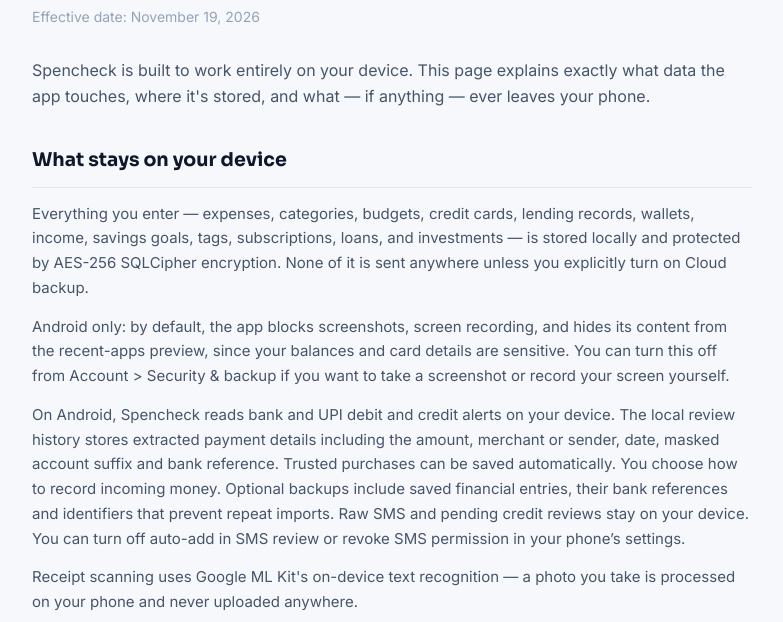
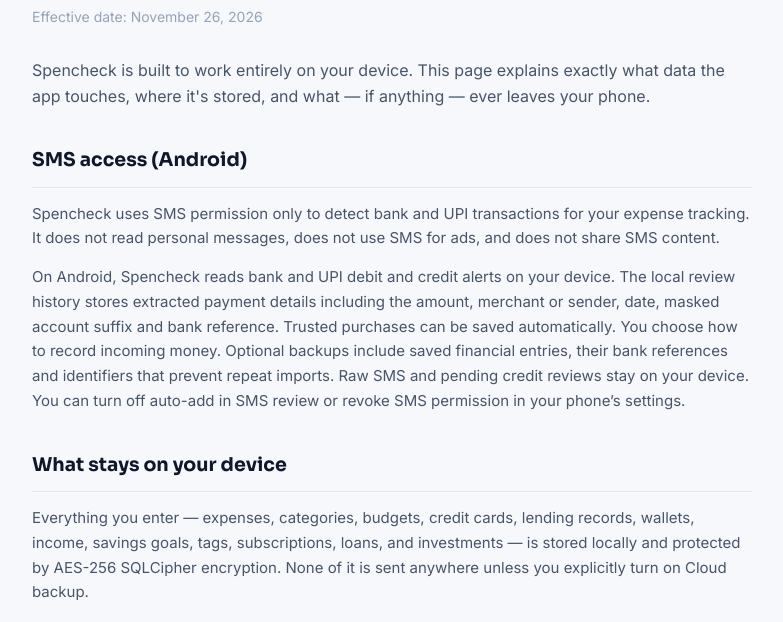
Before and after one commit to GokulNarayana-30/spencheck-website, a plain HTML site: page privacy-policy.html in a window 1280 px wide. Shown: the part 173-795 px from the top of the page, without its empty margins (248-1031 px from the left). Drawn offline with Linux system fonts and the light colour scheme.

Commit message:
Privacy policy: add SMS access section and purpose statement
Dedicated 'SMS access (Android)' heading and purpose sentence; effective
date updated to 2026-11-26.

Co-Authored-By: Claude Sonnet 5.5 <noreply@anthropic.com>

```diff
--- a/privacy-policy.html
+++ b/privacy-policy.html
@@ -49,13 +49,16 @@
   </a>
 
   <h1>Privacy Policy for Spencheck</h1>
-  <div class="meta">Effective date: November 19, 2026</div>
+  <div class="meta">Effective date: November 26, 2026</div>
   <p class="intro">Spencheck is built to work entirely on your device. This page explains exactly what data the app touches, where it's stored, and what — if anything — ever leaves your phone.</p>
+
+  <h2>SMS access (Android)</h2>
+  <p>Spencheck uses SMS permission only to detect bank and UPI transactions for your expense tracking. It does not read personal messages, does not use SMS for ads, and does not share SMS content.</p>
+  <p>On Android, Spencheck reads bank and UPI debit and credit alerts on your device. The local review history stores extracted payment details including the amount, merchant or sender, date, masked account suffix and bank reference. Trusted purchases can be saved automatically. You choose how to record incoming money. Optional backups include saved financial entries, their bank references and identifiers that prevent repeat imports. Raw SMS and pending credit reviews stay on your device. You can turn off auto-add in SMS review or revoke SMS permission in your phone’s settings.</p>
 
   <h2>What stays on your device</h2>
   <p>Everything you enter — expenses, categories, budgets, credit cards, lending records, wallets, income, savings goals, tags, subscriptions, loans, and investments — is stored locally and protected by AES-256 SQLCipher encryption. None of it is sent anywhere unless you explicitly turn on Cloud backup.</p>
   <p>Android only: by default, the app blocks screenshots, screen recording, and hides its content from the recent-apps preview, since your balances and card details are sensitive. You can turn this off from Account &gt; Security &amp; backup if you want to take a screenshot or record your screen yourself.</p>
-  <p>On Android, Spencheck reads bank and UPI debit and credit alerts on your device. The local review history stores extracted payment details including the amount, merchant or sender, date, masked account suffix and bank reference. Trusted purchases can be saved automatically. You choose how to record incoming money. Optional backups include saved financial entries, their bank references and identifiers that prevent repeat imports. Raw SMS and pending credit reviews stay on your device. You can turn off auto-add in SMS review or revoke SMS permission in your phone’s settings.</p>
   <p>Receipt scanning uses Google ML Kit's on-device text recognition — a photo you take is processed on your phone and never uploaded anywhere.</p>
   <p>Importing a bank statement (CSV or PDF, Account &gt; Import bank statement) is parsed entirely on your phone — the file itself is never uploaded anywhere, only the transactions you choose to import from it get saved to your expense history.</p>
   <p>Android only: to show which UPI apps you have installed for the "Pay via UPI" picker, the app checks your device's installed apps for known UPI-capable ones. This check never leaves your phone.</p>
```
